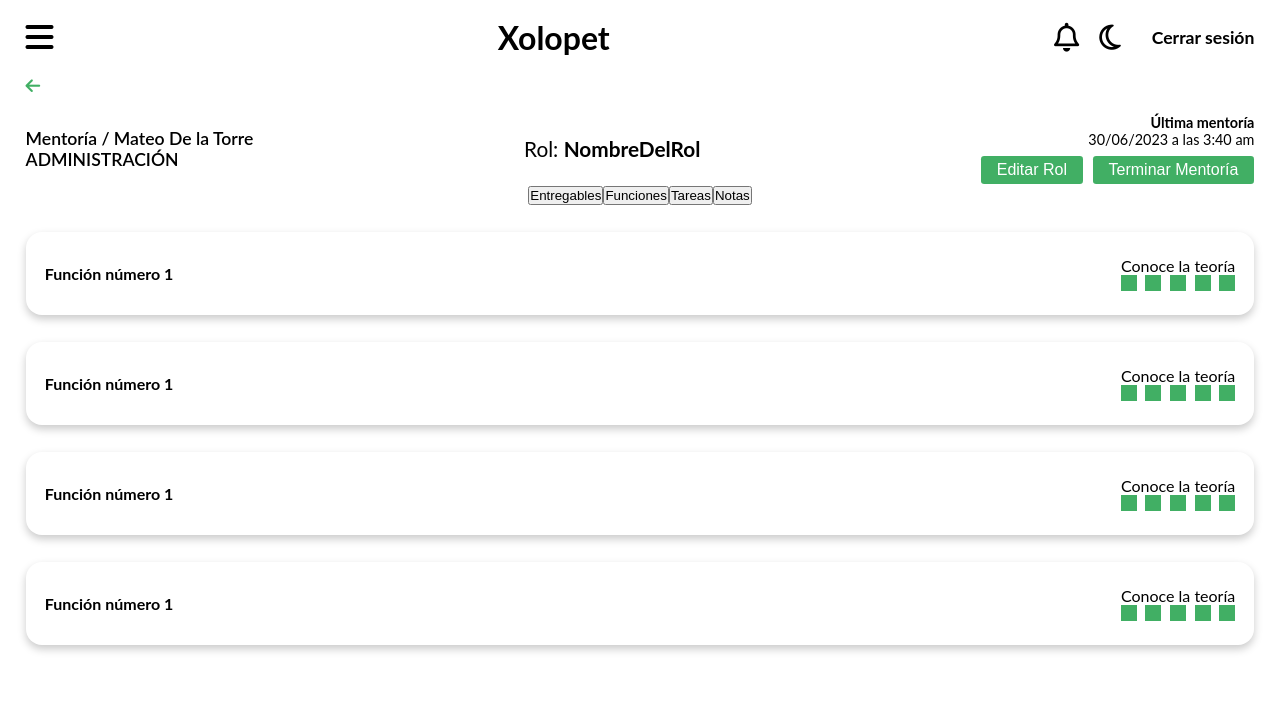
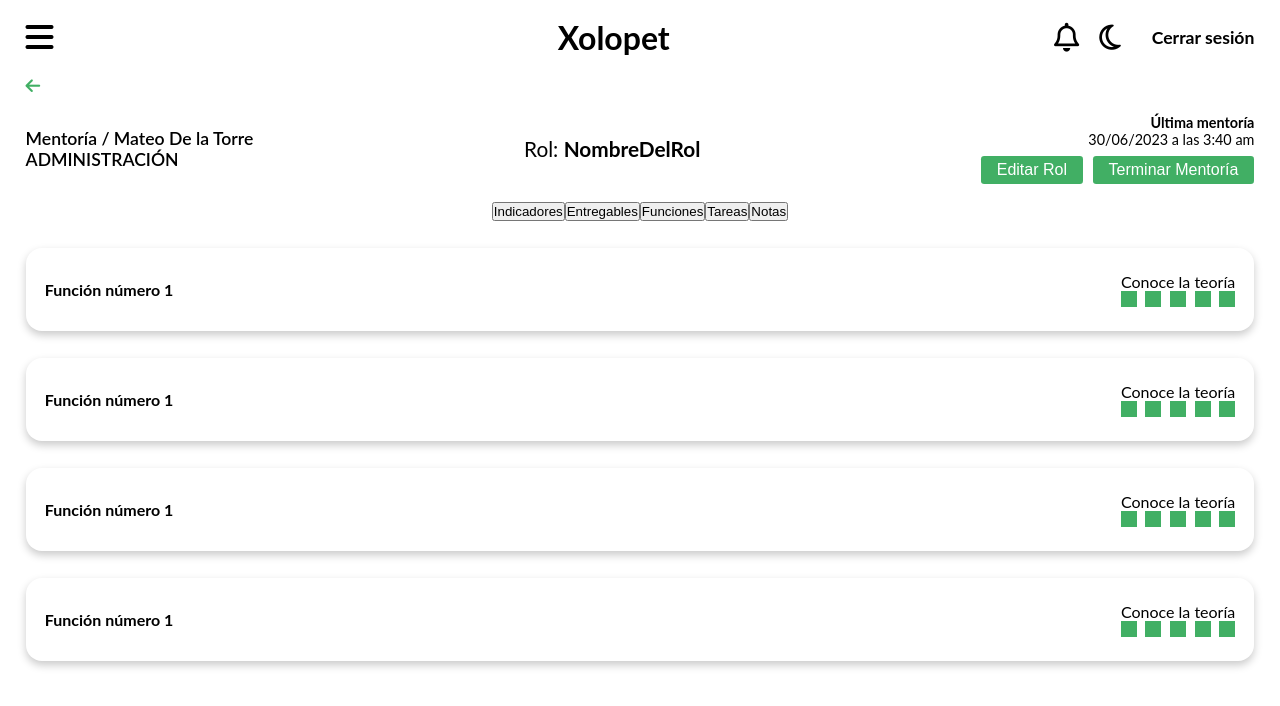
Before and after one commit to MariJoaqui/Ejercicio-Frontend-React, a React (Create React App) app: page / in a window 1280 px wide. Shown: the top 706 px of the page. Built offline with nearby package versions, Linux system fonts and the light colour scheme.

Commit message:
inicios en los botones planos

```diff
--- a/src/components/Navbar/Navbar.css
+++ b/src/components/Navbar/Navbar.css
@@ -1,5 +1,9 @@
 .left-section i {
   font-size: 2rem;
+}
+
+.center-section h1 {
+  margin-left: 7.5rem;
 }
 
 .right-section i {
--- a/src/components/Template/Template.css
+++ b/src/components/Template/Template.css
@@ -40,5 +40,6 @@
 
 /* Center buttons */
 .center-buttons {
+  margin-top: 1rem;
   text-align: center;
 }
--- a/src/components/Template/Template.js
+++ b/src/components/Template/Template.js
@@ -37,7 +37,9 @@ function Template( props ) {
         </div>
       </div>
 
+      {/* Botones centrales */}
       <div className='center-buttons'>
+        <button>Indicadores</button>
         <button>Entregables</button>
         <button>Funciones</button>
         <button>Tareas</button>
```
Also changed, not shown: src/components/FlatButtons/FlatButtons.js (added, +12 -0 lines), src/components/FlatButtons/FlatButtons.css (added).
